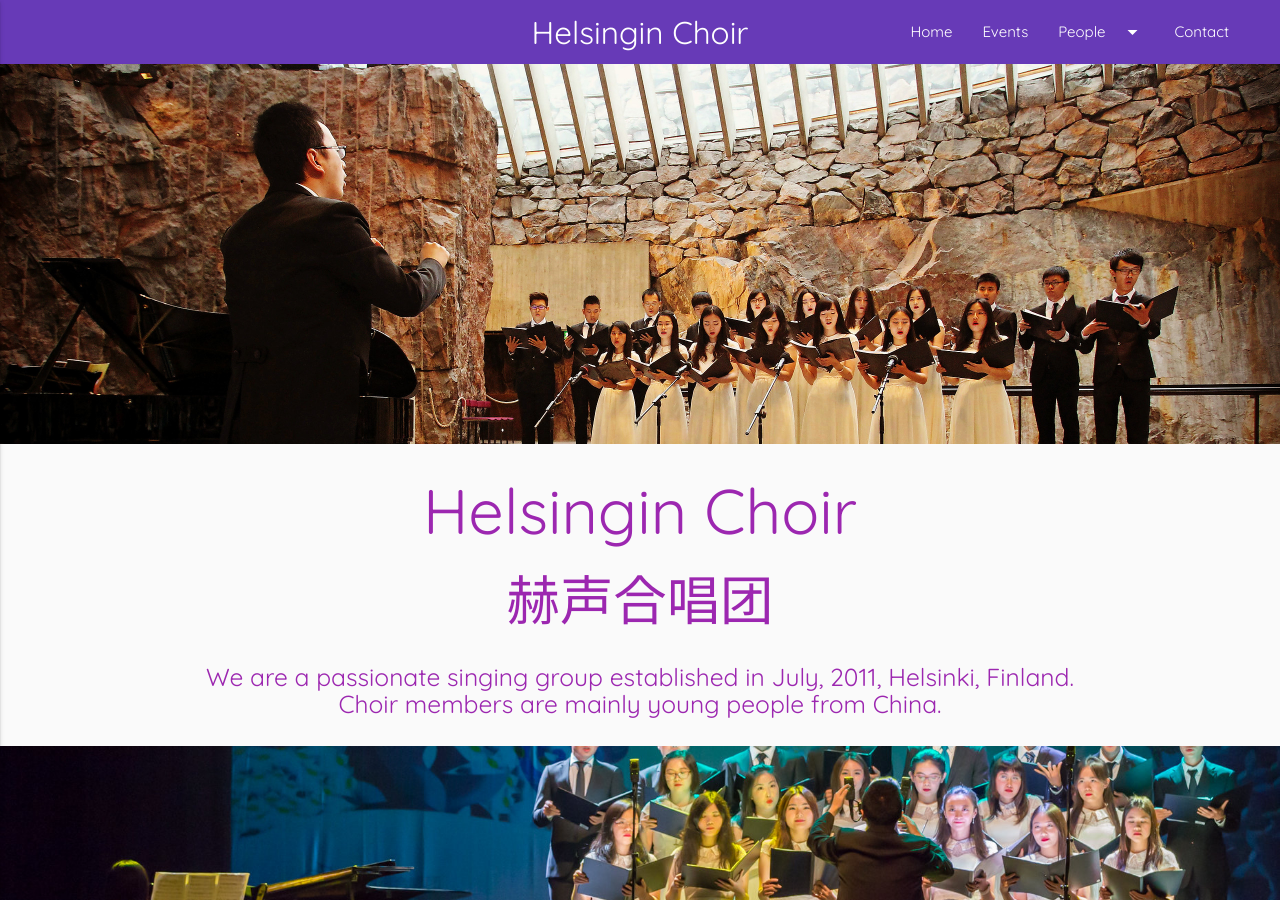
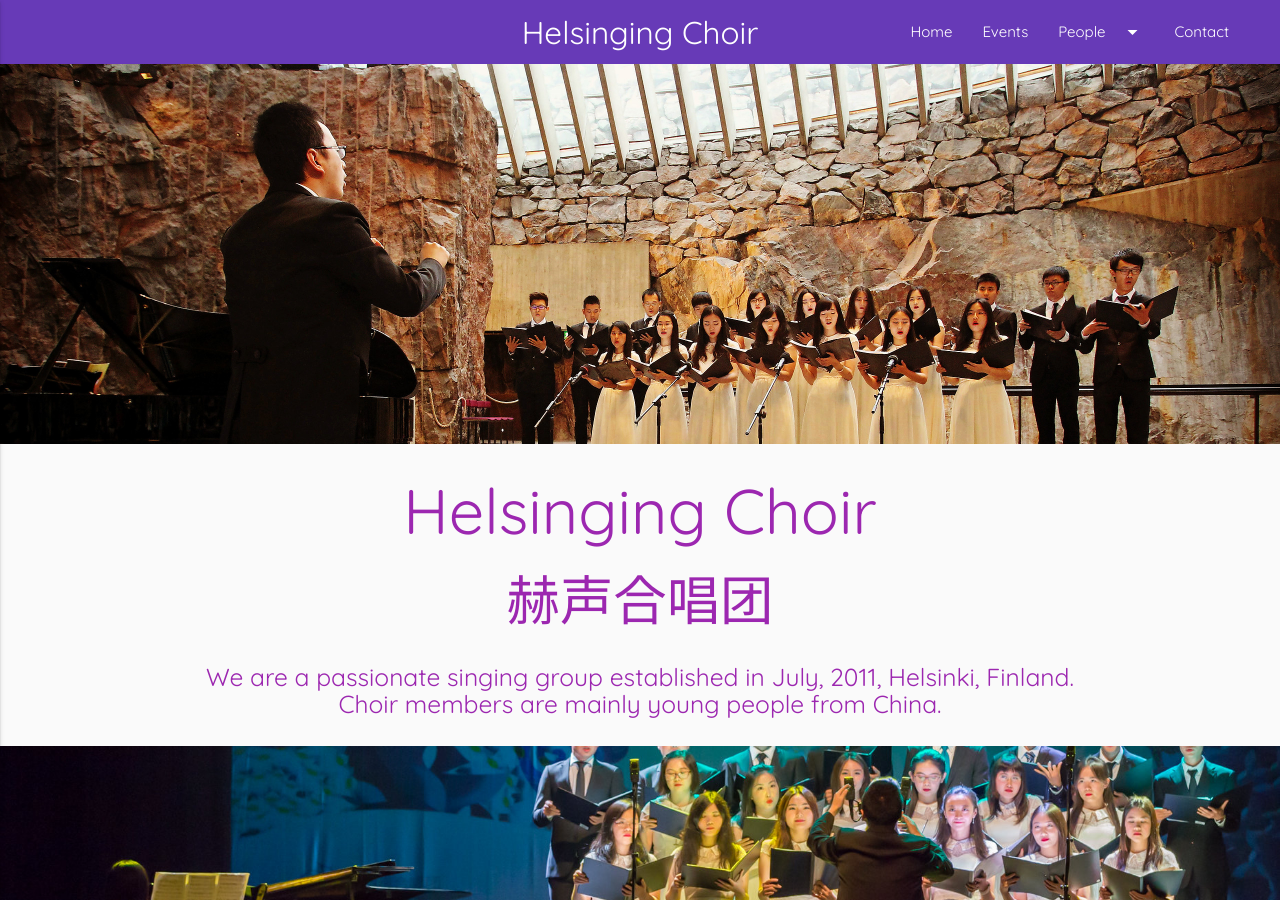
Before and after one commit to helsinging/helsinging.github.io, a Jekyll site: the page built from index.html, in a window 1280 px wide and 900 px high. Built offline with Jekyll 4.4.1, drawn with Linux system fonts in a browser that asks for light colours; nearby versions of some CDN libraries; some web fonts are replaced; some of the changed text lies outside the part shown.

Commit message:
name fix

```diff
--- a/_config.yml
+++ b/_config.yml
@@ -1,4 +1,4 @@
-title: Helsingin Choir
+title: Helsinging Choir
 title_cn: "赫声合唱团"
 description: "We are a passionate singing group established in July, 2011, Helsinki, Finland. Choir members are mainly young people from China."
 url:
```
